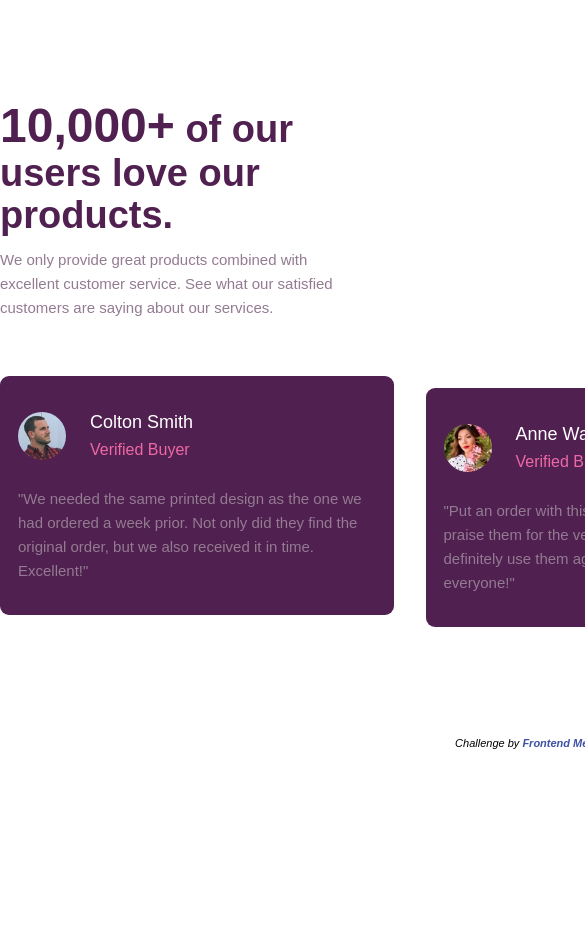
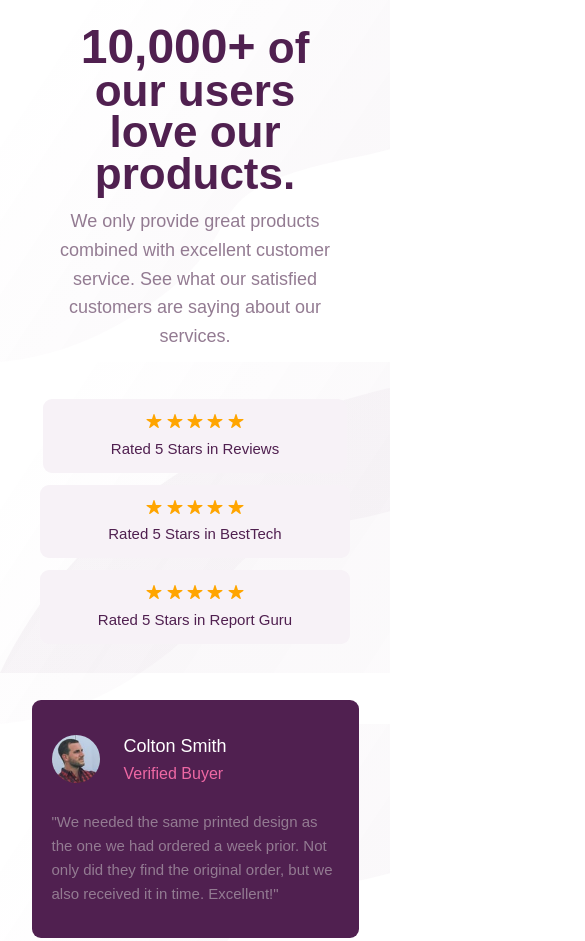
Before and after one commit to kennyoungC/social-proof-section, a plain HTML site: page index.html in a window 390 px wide. Shown: the top 941 px of the page, 585 px wide, since content can reach past the window. Before the commit the page ends 852 px from the top, so only its background shows below. Drawn offline with nearby package versions, Linux system fonts and the light colour scheme.

Commit message:
commit
updated: the social proof section

```diff
--- a/index.html
+++ b/index.html
@@ -31,7 +31,7 @@
     <link rel="stylesheet" href="queries.css" />
   </head>
   <body>
-    <div class="container">
+    <main class="container">
         <header class="header-box grid grid--2-cols">
           <div class="main-header-box">
             <h1 class="heading-primary">
@@ -99,9 +99,9 @@
               <div>
                 <blockquote class="testimonial-text-box">
                   <p>
-                  "We needed the same printed design as the one we had ordered a
-                  week prior. Not only did they find the original order, but we
-                  also received it in time. Excellent!"
+                    "We needed the same printed design as the one we had ordered
+                    a week prior. Not only did they find the original order, but
+                    we also received it in time. Excellent!"
                   </p>
                 </blockquote>
               </div>
@@ -152,12 +152,15 @@
             </div>
           </div>
         </section>
+      </main>
+      <footer class="container">
         <div class="attribution">
           Challenge by
           <a href="https://www.frontendmentor.io?ref=challenge" target="_blank"
             >Frontend Mentor</a
           >. Coded by <a href="#">KENNETH OBI</a>.
         </div>
+      </footer>
     </div>
   </body>
 </html>
--- a/queries.css
+++ b/queries.css
@@ -1,4 +1,72 @@
-@media (max-width: 24em) {
+@media (max-width: 54em) {
+  .container {
+    width: 870px;
+    margin: 0 auto;
+    padding: 24px;
+  }
+  .header {
+    display: grid;
+    grid-template-columns: 1fr;
+  }
+  .header-box {
+    display: flex;
+    flex-direction: column;
+  }
+  .rating-box {
+    display: flex;
+    flex-direction: column;
+    align-items: center;
+    justify-content: center;
+    margin-right: 0;
+    padding: 12px 58px;
+    gap: 0;
+  }
+  .margin-right {
+    padding: 12px 68px;
+  }
+  .margin-right-1 {
+    padding: 12px 68px;
+  }
+  .rating-head-box {
+    align-items: center;
+    margin-bottom: 24px;
+  }
+  .main-header-box {
+    display: flex;
+    flex-direction: column;
+    align-items: center;
+    text-align: center;
+    width: 100%;
+  }
+  .testimonial-box {
+    display: grid;
+    grid-template-columns: 1fr 1fr;
+    margin-bottom: 48px;
+  }
+  .margin-top-1 {
+    margin-top: 0px;
+    height: 100%;
+  }
+  .margin-top-2 {
+    margin-top: 0px;
+    grid-column: 1/-1;
+    justify-self: center;
+    width: 50%;
+    height: 243.4px;
+  }
+  .header-text-box {
+    font-size: 18px;
+    width: 80%;
+  }
+  .heading-primary {
+    font-size: 44px;
+    width: 70%;
+  }
+  .rating-box {
+    padding: 12px 120px;
+  }
+}
+@media (max-width: 26em) {
   .container {
     width: 375px;
     margin: 0 auto;
@@ -56,5 +124,7 @@
   }
   .margin-top-2 {
     margin-top: 0px;
+    width: 100%;
+    height: 100%;
   }
 }
--- a/style.css
+++ b/style.css
@@ -6,6 +6,8 @@
 body {
   font-family: "spartan", sans-serif;
   line-height: 1.6;
+  background-image: url(images/bg-pattern-top-desktop.svg),
+    url(images/bg-pattern-bottom-desktop.svg);
 }
 
 .container {
@@ -113,7 +115,7 @@ body {
   margin-bottom: 96px;
 }
 .testimonials {
-  padding: 32px 18px;
+  padding: 32px 20px;
   background-color: hsl(300, 43%, 22%);
   border-radius: 9px;
 }
@@ -125,10 +127,10 @@ body {
   margin-top: 32px;
 } */
 .margin-top-1 {
-  margin-top: 24px;
+  margin-top: 50px;
 }
 .margin-top-2 {
-  margin-top: 48px;
+  margin-top: 100px;
 }
 .name {
   color: hsl(0, 0%, 100%);
```
Lines whose indentation alone changed are shown as unchanged.
